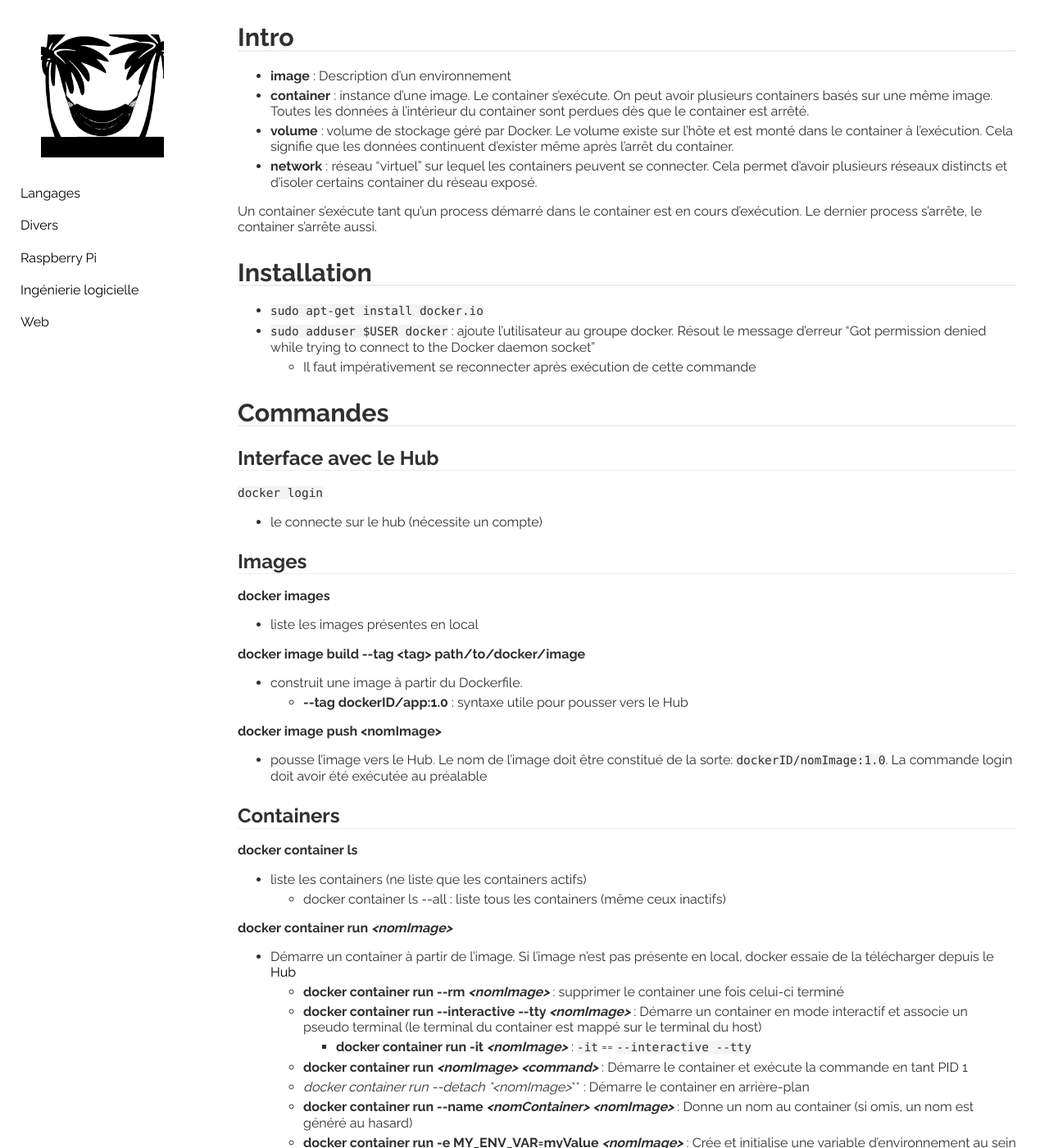
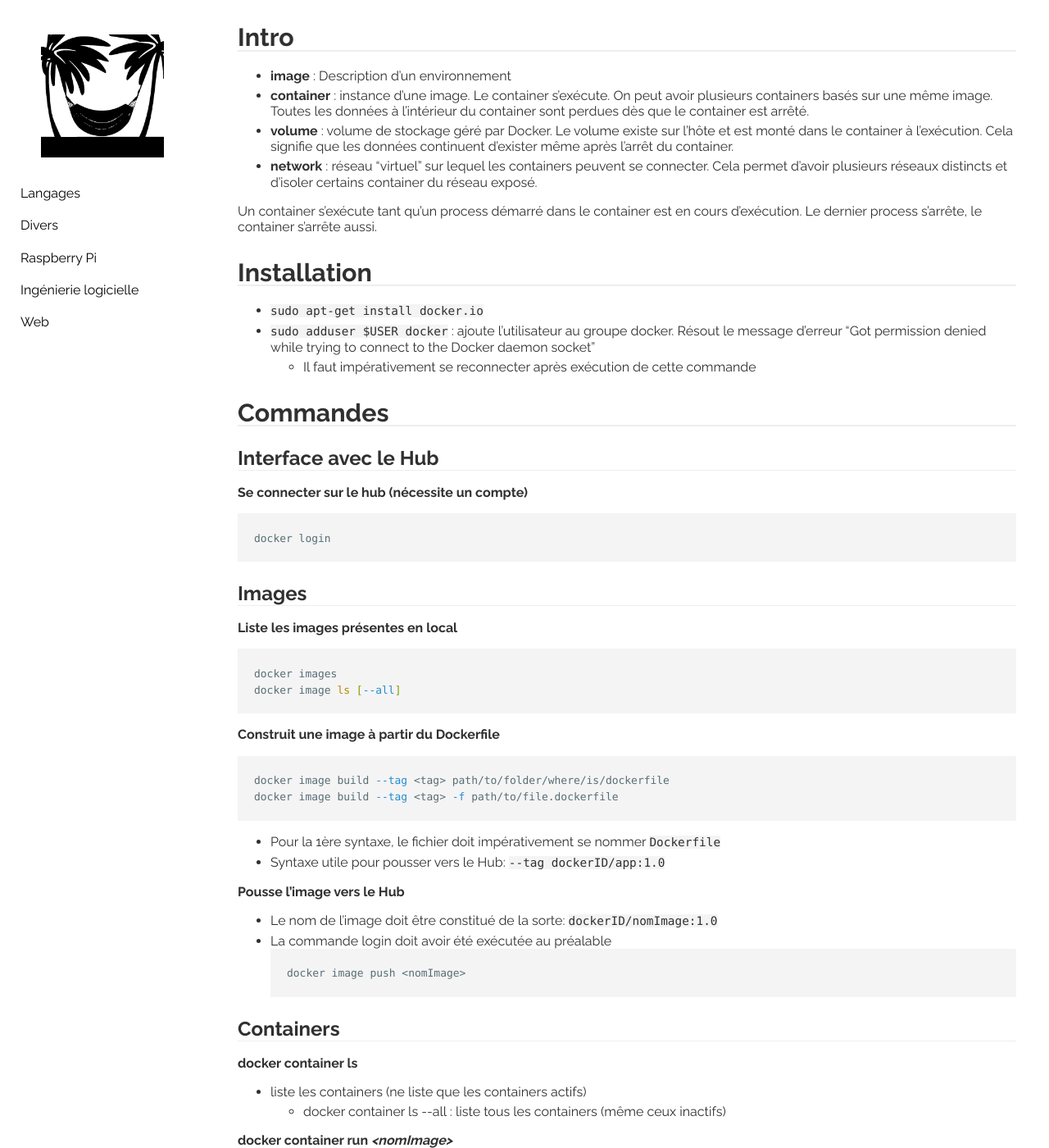
Before and after one commit to behej/lazyjekyll, a Jekyll site: the page built from _sweng/docker.md, in a window 1280 px wide and 1400 px high. Shown: the whole window at 82% size. Built offline with Jekyll 4.4.1, drawn with Linux system fonts in a browser that asks for light colours.

Commit message:
[docker] Add precisions about image generation commands

````diff
--- a/_sweng/docker.md
+++ b/_sweng/docker.md
@@ -19,19 +19,32 @@ Un container s'exécute tant qu'un process démarré dans le container est en co
 
 # Commandes
 ## Interface avec le Hub
-`docker login`
-* le connecte sur le hub (nécessite un compte)
+**Se connecter sur le hub (nécessite un compte)**
+```sh
+docker login
+```
 
 ## Images
-**docker images**
-* liste les images présentes en local
+**Liste les images présentes en local**
+```sh
+docker images
+docker image ls [--all]
+```
 
-**docker image build \-\-tag \<tag\> path/to/docker/image**
-* construit une image à partir du Dockerfile.
-  * **\-\-tag dockerID/app:1.0** : syntaxe utile pour pousser vers le Hub
+**Construit une image à partir du Dockerfile**
+```sh
+docker image build --tag <tag> path/to/folder/where/is/dockerfile
+docker image build --tag <tag> -f path/to/file.dockerfile
+```
+* Pour la 1ère syntaxe, le fichier doit impérativement se nommer `Dockerfile`
+* Syntaxe utile pour pousser vers le Hub: `--tag dockerID/app:1.0`
 
-**docker image push \<nomImage\>**
-* pousse l'image vers le Hub. Le nom de l'image doit être constitué de la sorte: `dockerID/nomImage:1.0`. La commande login doit avoir été exécutée au préalable
+**Pousse l'image vers le Hub**
+* Le nom de l'image doit être constitué de la sorte: `dockerID/nomImage:1.0`
+* La commande login doit avoir été exécutée au préalable
+```sh
+docker image push <nomImage>
+```
 
 ## Containers
 **docker container ls**
````
